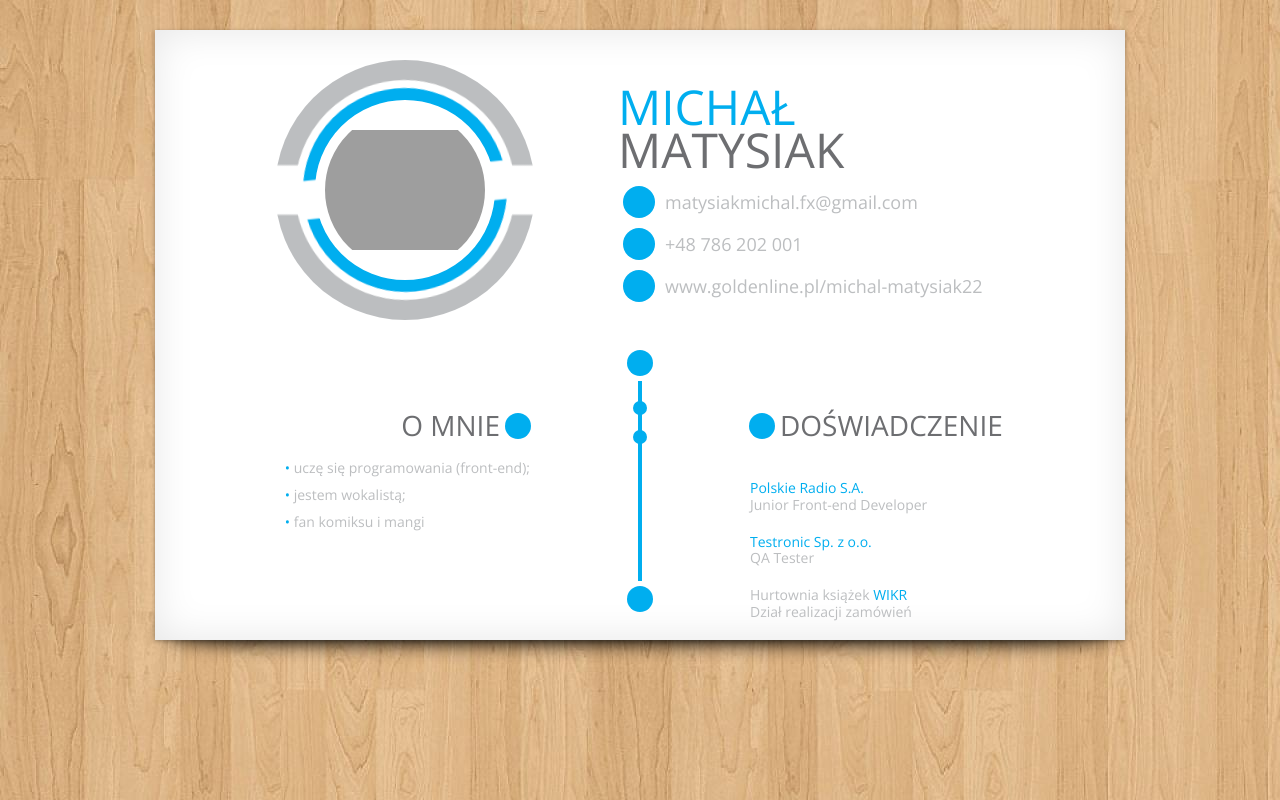
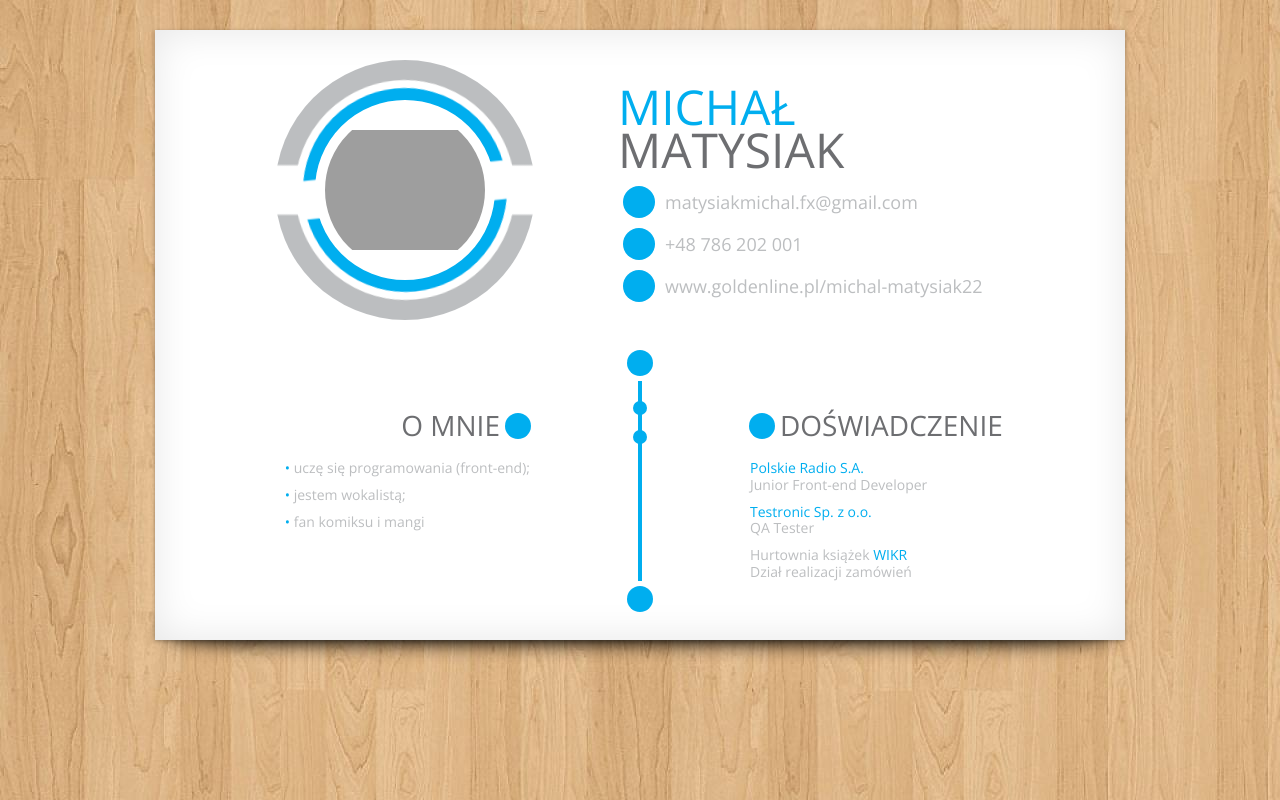
Before and after one commit to Senbo/CV, a plain HTML site: page index.html in a window 1280 px wide. Drawn offline with nearby package versions, Linux system fonts and the light colour scheme; grey boxes are pictures that could not be loaded.

Commit message:
fix animation

```diff
--- a/media/css/style.css
+++ b/media/css/style.css
@@ -248,6 +248,7 @@ section {
 
 li {
 	margin-top: 20px;
+	display: none;
 }
 
 .left ul {
--- a/media/js/script.js
+++ b/media/js/script.js
@@ -3,23 +3,17 @@ $(document).ready(function(){
   $('.contact').fadeIn({queue: false, duration: 1500});
   $('.contact').css('display', 'block');
 
-  //var delaytime = 600;
-
-  //$('.left li').each(function() {
-  //	  $(this).delay(delaytime).animate({'margin-top': '0px'}, 3000, 'easeOutQuart');
-  //	  delaytime += 600;
-  //  });
-
-  //$('.right li').each(function() {
-	  //$(this).delay({queue: false, delaytime}).animate({'margin-top': '0px'}, 3000, 'easeOutQuart');
-	  //delaytime += 600;
-  //});
-
-  function delayAnimate() {
-	  var delaytime = 600;
-	  $(this).delay({queue: false, delaytime}).animate({'margin-top': '0px'}, 3000, 'easeOutQuart');
-	  delaytime += 600;
+  function delayAnimate(e) {
+	  $(e).each(function(index, value) {
+      var $el = $(this);
+      setTimeout(function () {
+        $el.animate({'margin-top': '0px'}, 3000, 'easeOutQuart')
+          .fadeIn({queue: false, duration: 1500})
+          .css('display', 'block');
+      }, 600 * (index + 1));
+	  });
   }
 
-  $('.left li').each(delayAnimate);
+  delayAnimate('.left li');
+  delayAnimate('.right li');
 });
```
